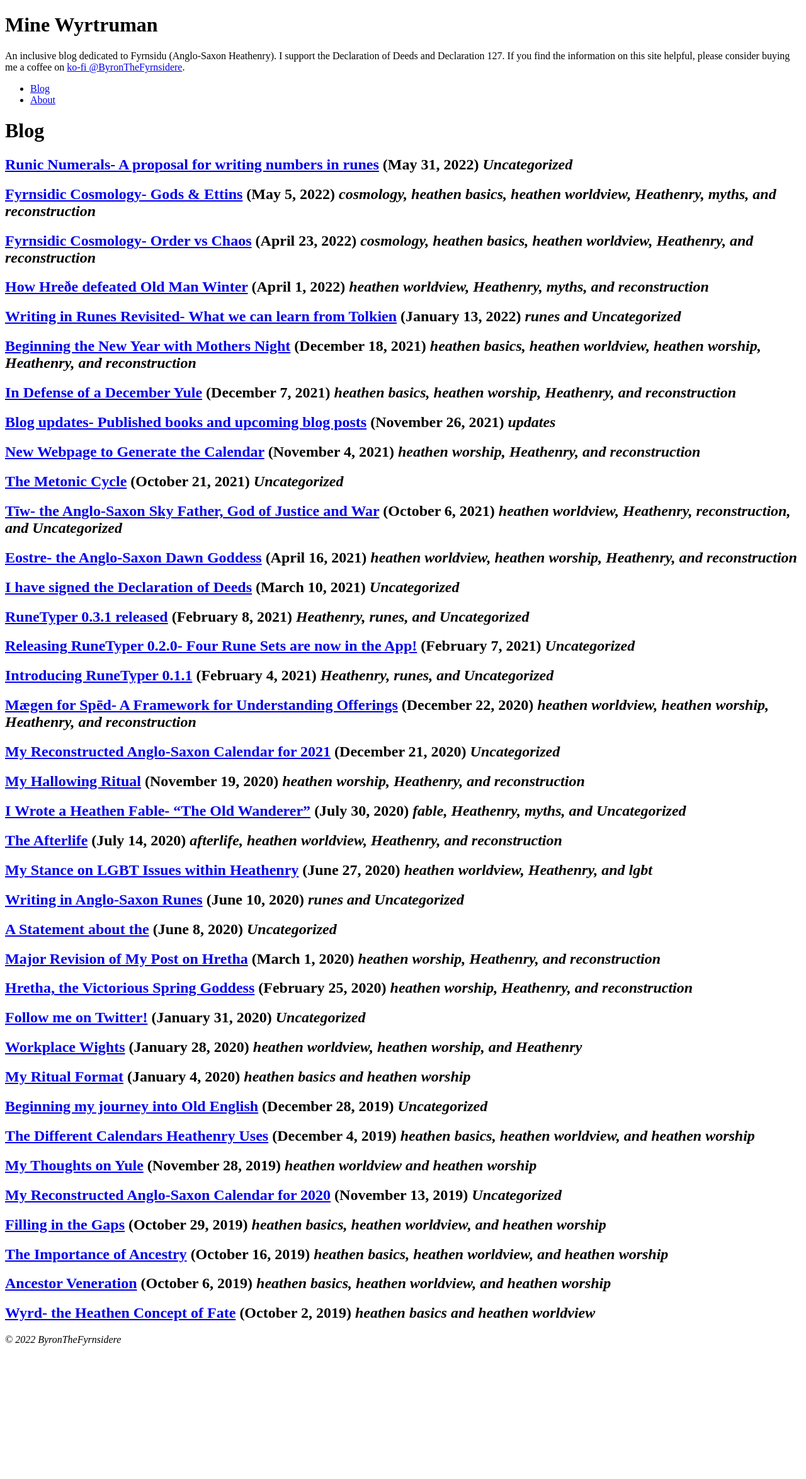
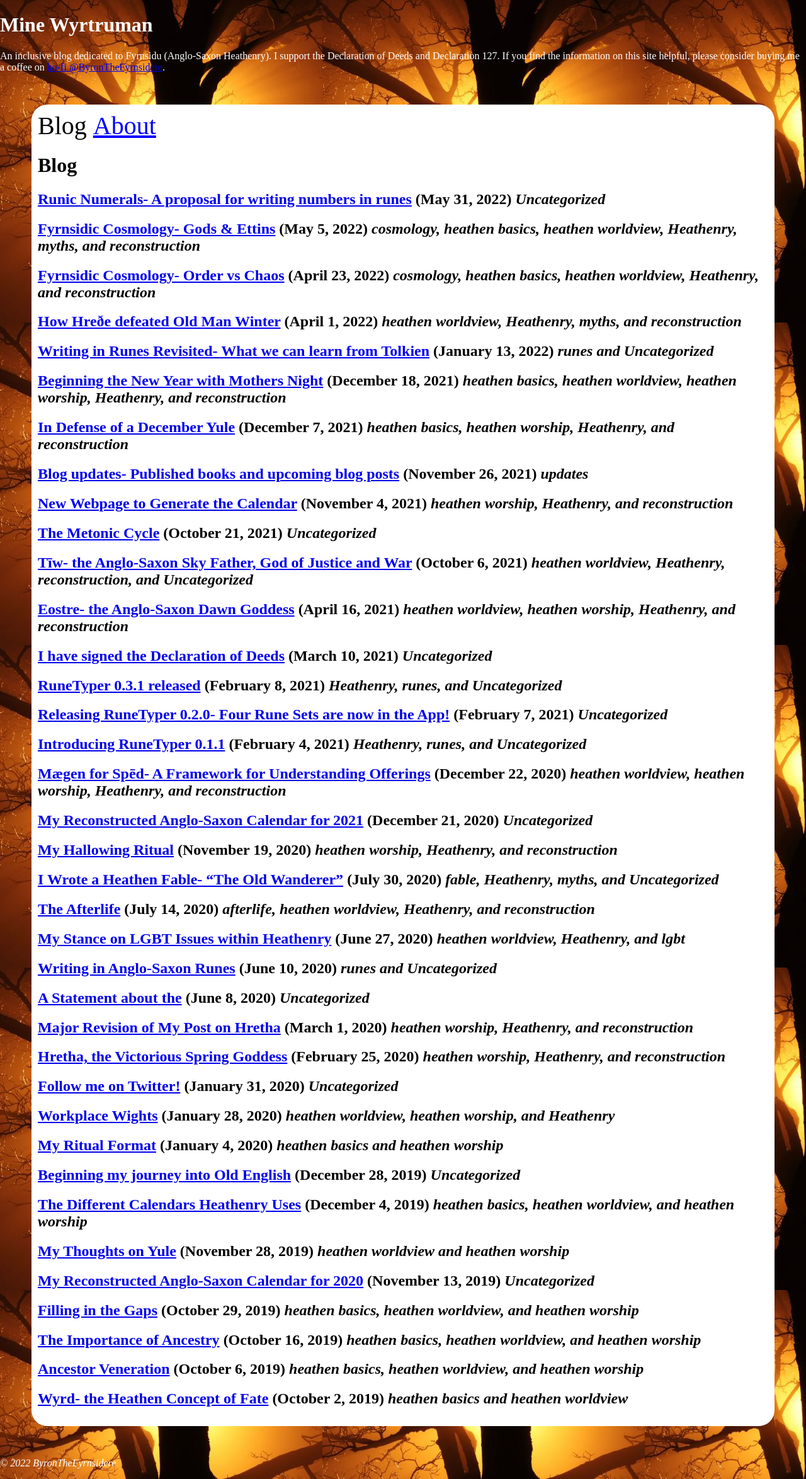
Before and after one commit to byronpendason/byronpendason.github.io, a Jekyll site: the page built from index.md, in a window 1280 px wide. Shown: the whole page at 63% size. Built offline with Jekyll 4.4.1, drawn with Linux system fonts in a browser that asks for light colours; our own code applies the rules of GitHub Pages for plain Markdown files; before the commit the page ends 2152 px from its top, so only the background shows below that.

Commit message:
Update default.html

```diff
--- a/_layouts/default.html
+++ b/_layouts/default.html
@@ -5,7 +5,7 @@
     <title>{{ page.title }} | Mine Wyrtruman</title>
     <style>
       body {
-        background-image: url("media/cropped-tree-sunset-2.jpg);
+        background-image: url("media/cropped-tree-sunset-2.jpg");
         background-color: black;
         color: white;
         margin: 0px;
```
